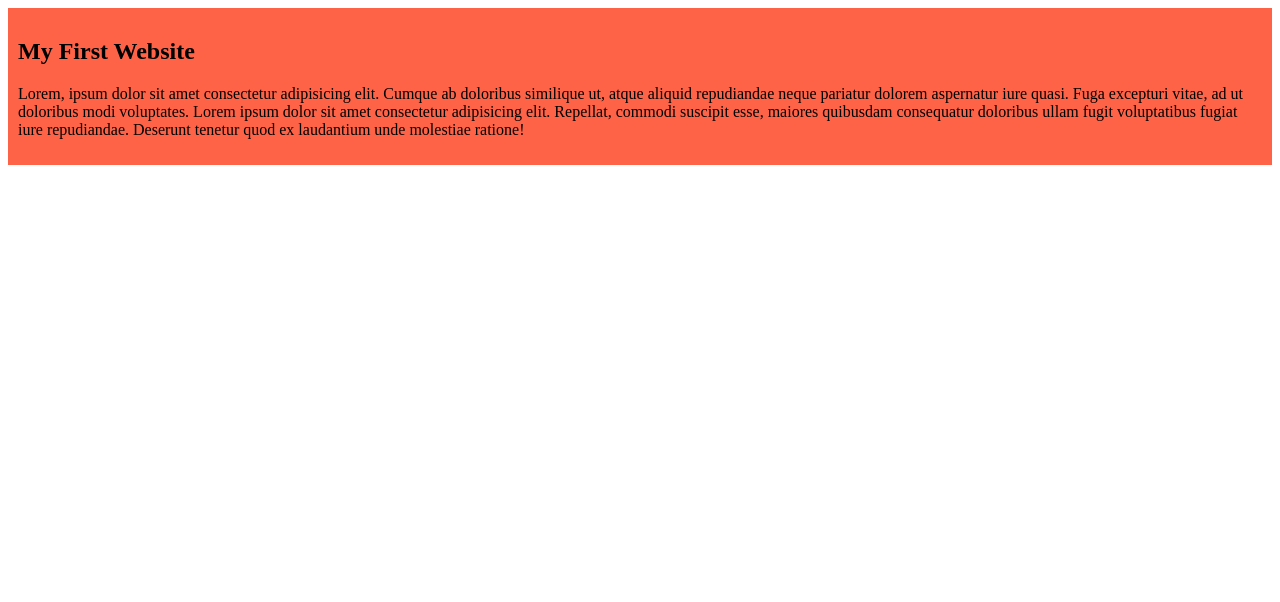
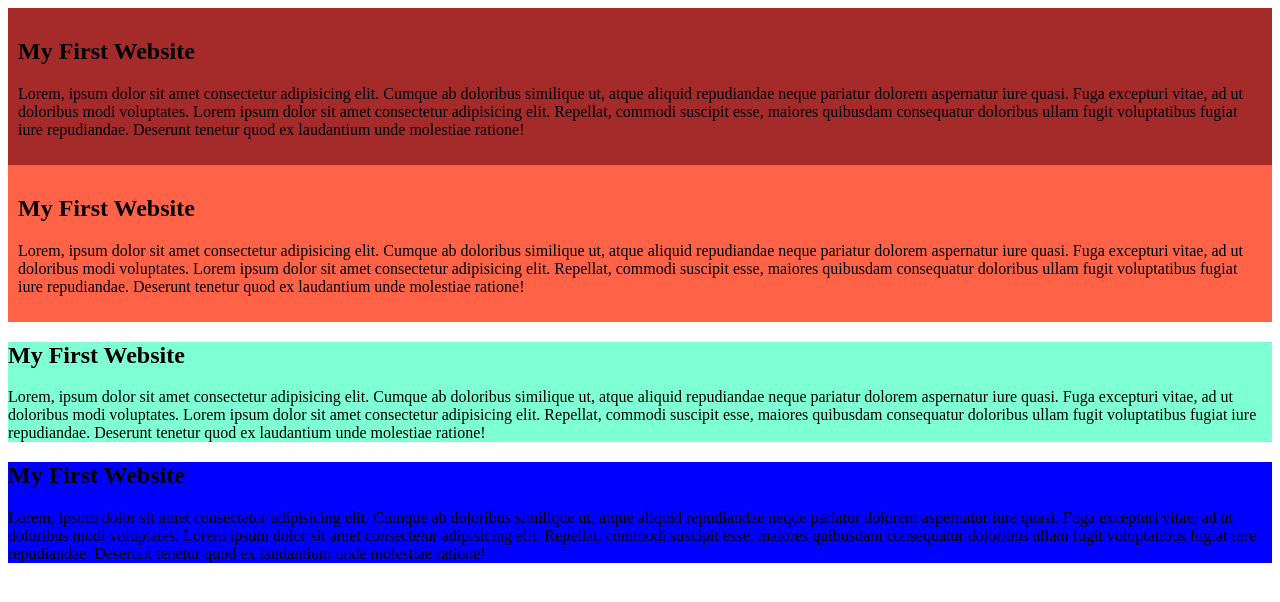
Before and after one commit to websi3/mywebsite, a plain HTML site: page index.html in a window 1280 px wide. Drawn offline with Linux system fonts and the light colour scheme.

Commit message:
added all file

```diff
--- a/index.html
+++ b/index.html
@@ -7,7 +7,16 @@
     <link rel="stylesheet" href="styles/blog.css">
 </head>
 <body>
-    <div>
+    <div class="First">
+        <h2> My First Website</h2>
+        <p>Lorem, ipsum dolor sit amet consectetur adipisicing elit. Cumque ab doloribus similique ut, atque aliquid repudiandae neque pariatur dolorem aspernatur iure quasi. Fuga excepturi vitae, ad ut doloribus modi voluptates. Lorem ipsum dolor sit amet consectetur adipisicing elit. Repellat, commodi suscipit esse, maiores quibusdam consequatur doloribus ullam fugit voluptatibus fugiat iure repudiandae. Deserunt tenetur quod ex laudantium unde molestiae ratione!</p></div>
+    <div class="second">
+        <h2> My First Website</h2>
+        <p>Lorem, ipsum dolor sit amet consectetur adipisicing elit. Cumque ab doloribus similique ut, atque aliquid repudiandae neque pariatur dolorem aspernatur iure quasi. Fuga excepturi vitae, ad ut doloribus modi voluptates. Lorem ipsum dolor sit amet consectetur adipisicing elit. Repellat, commodi suscipit esse, maiores quibusdam consequatur doloribus ullam fugit voluptatibus fugiat iure repudiandae. Deserunt tenetur quod ex laudantium unde molestiae ratione!</p></div>
+    <div class="third">
+        <h2> My First Website</h2>
+        <p>Lorem, ipsum dolor sit amet consectetur adipisicing elit. Cumque ab doloribus similique ut, atque aliquid repudiandae neque pariatur dolorem aspernatur iure quasi. Fuga excepturi vitae, ad ut doloribus modi voluptates. Lorem ipsum dolor sit amet consectetur adipisicing elit. Repellat, commodi suscipit esse, maiores quibusdam consequatur doloribus ullam fugit voluptatibus fugiat iure repudiandae. Deserunt tenetur quod ex laudantium unde molestiae ratione!</p></div>
+    <div class="forth">
         <h2> My First Website</h2>
         <p>Lorem, ipsum dolor sit amet consectetur adipisicing elit. Cumque ab doloribus similique ut, atque aliquid repudiandae neque pariatur dolorem aspernatur iure quasi. Fuga excepturi vitae, ad ut doloribus modi voluptates. Lorem ipsum dolor sit amet consectetur adipisicing elit. Repellat, commodi suscipit esse, maiores quibusdam consequatur doloribus ullam fugit voluptatibus fugiat iure repudiandae. Deserunt tenetur quod ex laudantium unde molestiae ratione!</p></div>
 </body>
--- a/styles/blog.css
+++ b/styles/blog.css
@@ -1,3 +1,11 @@
-div{background-color:tomato ;
+.second{background-color:tomato ;
 padding: 10px;
 }
+.First{background-color: brown;
+padding: 10px;
+}
+.third{background-color: aquamarine;
+padding: auto;
+}
+.forth{background-color: blue;
+padding: auto;}
```
